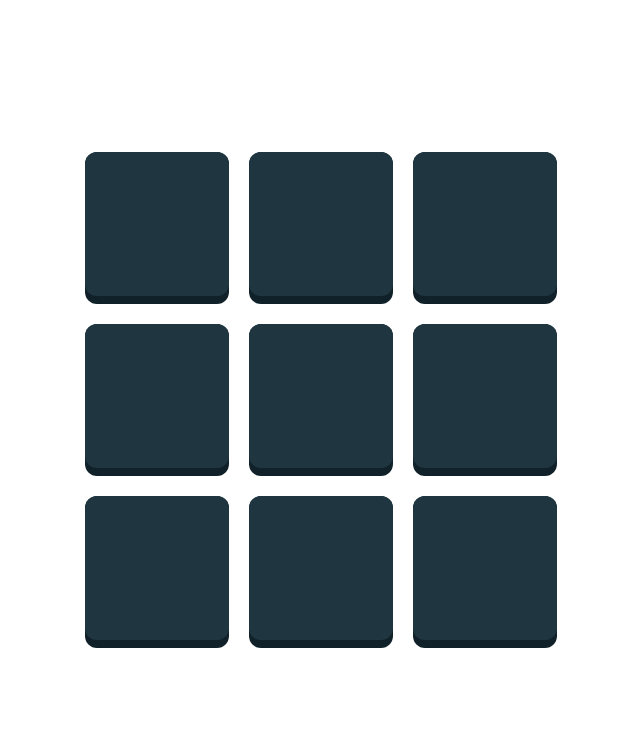
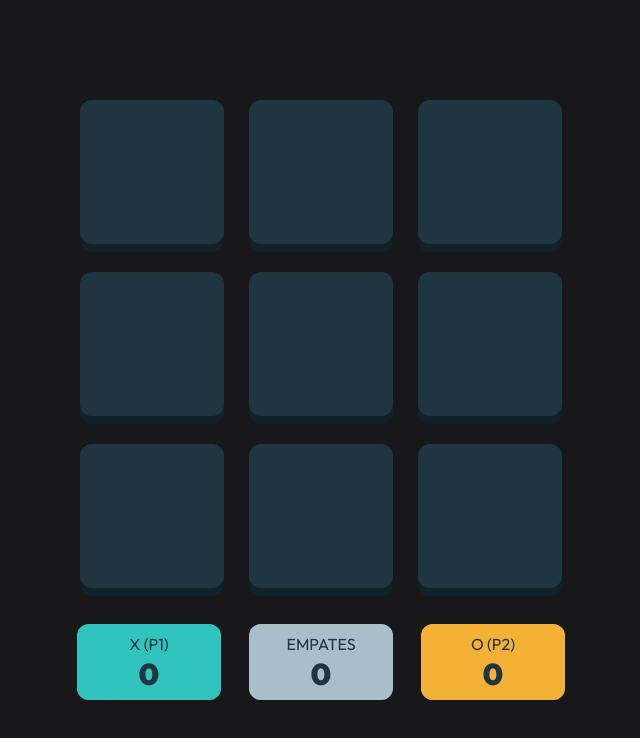
Before and after one commit to dyhalmeida/tic-tac-toe, a Next.js app in the folder apps/tic-tac-toe-front/: page / in a window 1280 px wide. Shown: the top 738 px of the page, without its empty margins (319-959 px from the left). Built offline with nearby package versions, Linux system fonts and the light colour scheme.

Commit message:
feat: add score area component

```diff
--- a/apps/tic-tac-toe-front/src/app/layout.tsx
+++ b/apps/tic-tac-toe-front/src/app/layout.tsx
@@ -18,7 +18,7 @@ export default function RootLayout({
   return (
     <html lang="pt-br">
       <body className={outfit.className}>
-        <div className="flex justify-center items-center h-screen">
+        <div className="flex justify-center items-center h-screen bg-zinc-900">
           <GameProvider>{children}</GameProvider>
         </div>
       </body>
--- a/apps/tic-tac-toe-front/src/app/page.tsx
+++ b/apps/tic-tac-toe-front/src/app/page.tsx
@@ -1,9 +1,11 @@
 import { BoardArea } from "@/components/BoardArea";
+import { Scoreboard } from "@/components/ScoreArea";
 
 export default function Home() {
   return (
-    <main>
+    <main className="flex flex-col gap-7">
       <BoardArea />
+      <Scoreboard />
     </main>
   );
 }
--- /dev/null
+++ b/apps/tic-tac-toe-front/src/components/ScoreArea/index.tsx
@@ -0,0 +1,43 @@
+"use client";
+import { useContext } from "react";
+import { Card } from "@/components/shared/Card";
+import { GameContext } from "@/context/GameContext";
+
+type ScorePropsType = {
+  label: string;
+  value: number;
+  color: "primary" | "secondary" | "light";
+};
+
+function Score({ label, value, color }: ScorePropsType) {
+  return (
+    <Card color={color as any} noBorder>
+      <div className="flex justify-center items-center text-dark-500 w-32 h-18">
+        <div className="flex flex-col justify-center items-center">
+          <span className="uppercase">{label}</span>
+          <span className="text-3xl font-black">{value}</span>
+        </div>
+      </div>
+    </Card>
+  );
+}
+
+export function Scoreboard() {
+  const { player1, player2, ties } = useContext(GameContext);
+
+  return (
+    <div className="flex gap-7">
+      <Score
+        label={`${player1.type} (${player1.name})`}
+        value={player1.score}
+        color="primary"
+      />
+      <Score label="Empates" value={ties} color="light" />
+      <Score
+        label={`${player2.type} (${player2.name})`}
+        value={player2.score}
+        color="secondary"
+      />
+    </div>
+  );
+}
```
